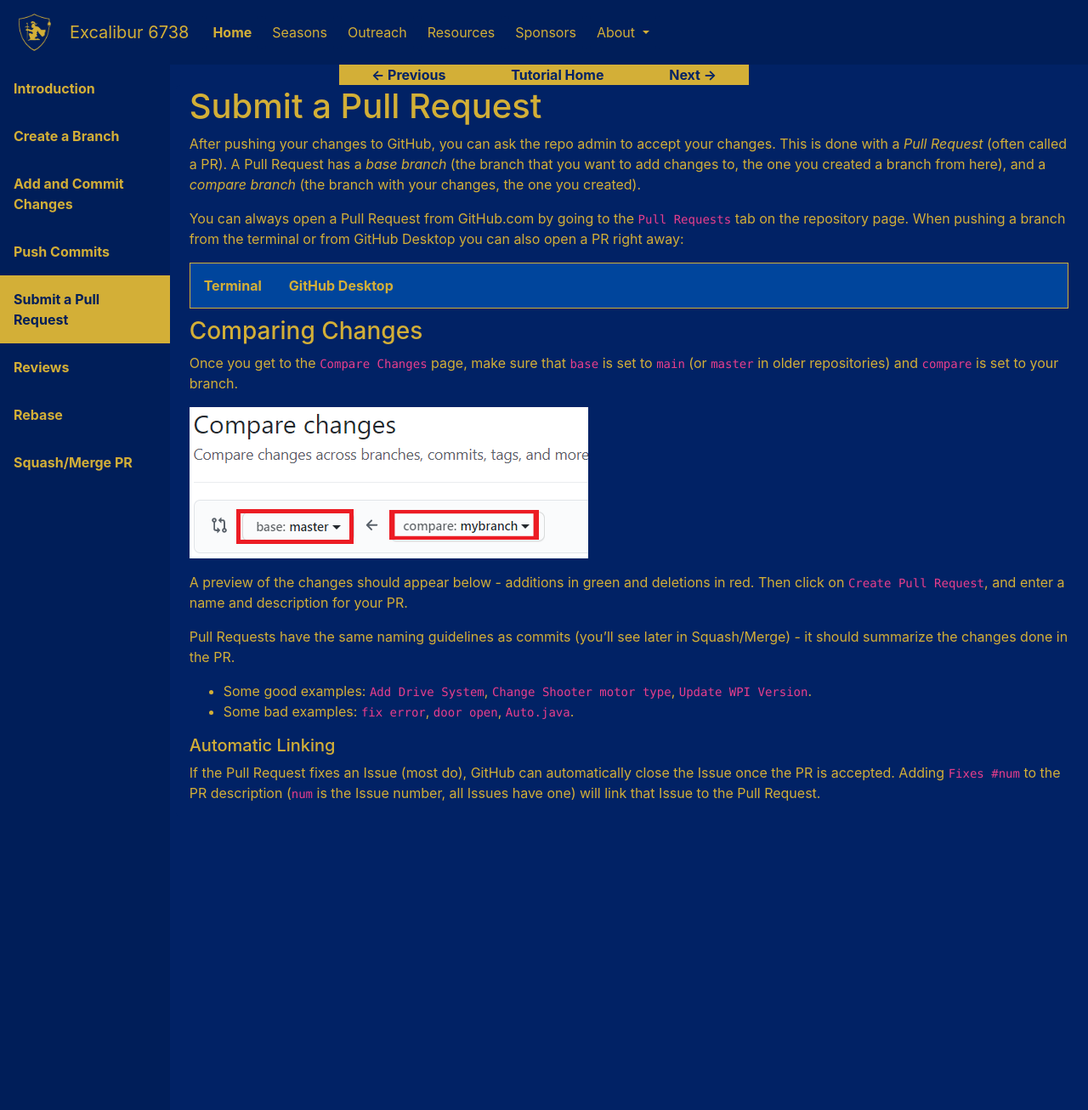
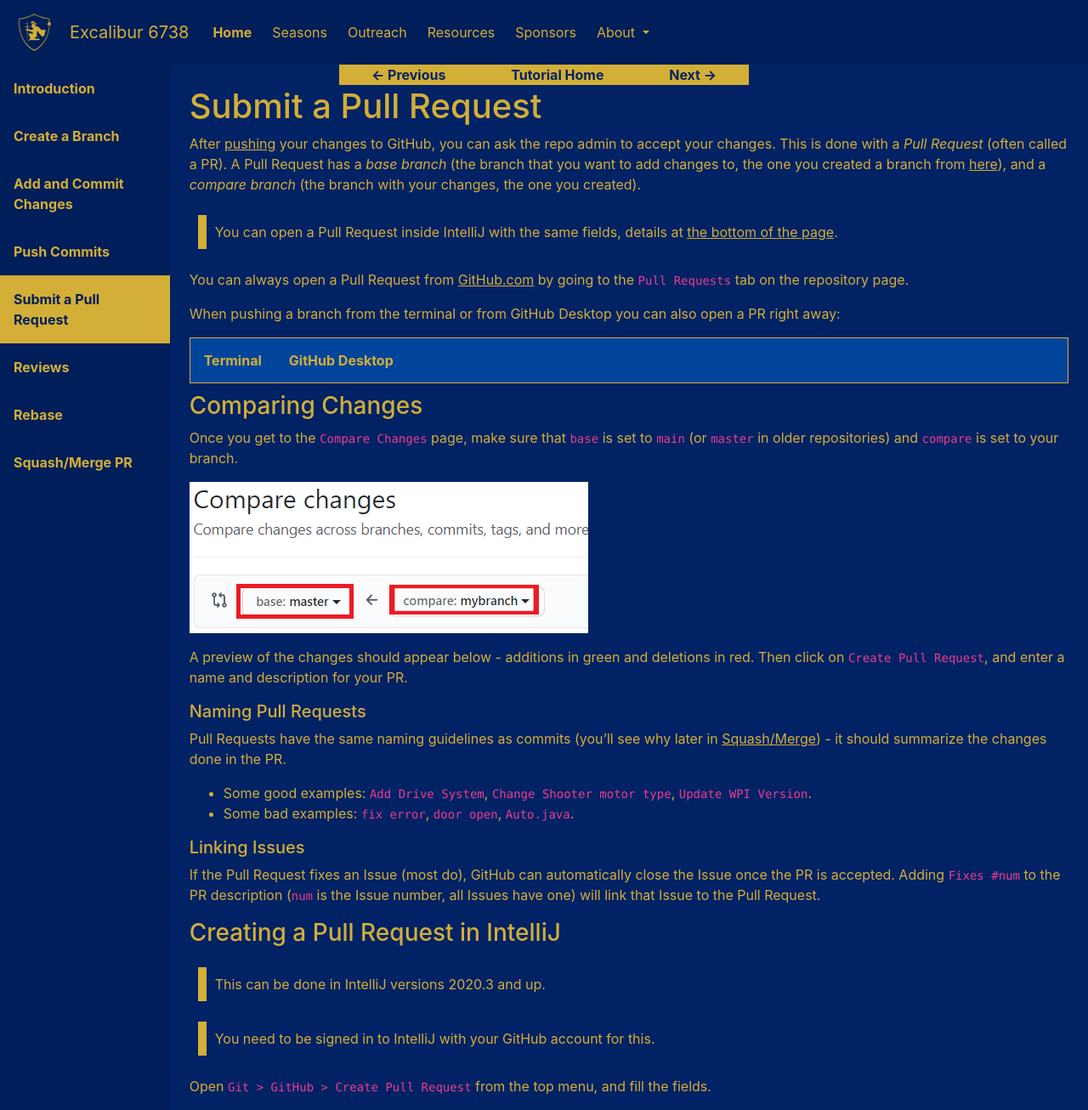
Before and after one commit to YehudaRothstein/excaliburfrc.github.io, a Jekyll site: the page built from tutorials/git/pr.md, in a window 1280 px wide and 1306 px high. Shown: the whole window at 85% size. Built offline with Jekyll 4.4.1, drawn with Linux system fonts in a browser that asks for light colours; nearby versions of some CDN libraries.

Commit message:
update for IntelliJ 2020.3

````diff
--- a/assets/css/styles.css
+++ b/assets/css/styles.css
@@ -272,3 +272,17 @@ img {
 .jumbotron {
   justify-content: center;
 }
+
+blockquote {
+  border-left: 10px solid #d3af37;
+  margin: 1.5em 10px;
+  padding: 0.5em 10px;
+
+}
+blockquote p {
+  display: inline;
+}
+
+p a {
+  text-decoration: #d3af37 underline;
+}
--- a/tutorials/git/pr.md
+++ b/tutorials/git/pr.md
@@ -7,8 +7,10 @@ This is done with a _Pull Request_ (often called a PR).
 A Pull Request has a _base branch_ (the branch that you want to add changes to, the one you created
 a branch from [here](./create-branch.md)), and a _compare branch_ (the branch with your changes, the one you created).
 
+> You can open a Pull Request inside IntelliJ with the same fields, details at [the bottom of the page](#creating-a-pull-request-in-intellij).
 
 You can always open a Pull Request from [GitHub.com](https://github.com) by going to the `Pull Requests` tab on the repository page.
+
 When pushing a branch from the terminal or from GitHub Desktop you can also open a PR right away:
 <div class="tab">
   <button class="tablinks" onclick="switchTo(event, 'cmd-pr')">Terminal</button>
@@ -16,9 +18,9 @@ When pushing a branch from the terminal or from GitHub Desktop you can also open
 </div>
 <details id="cmd-pr">
 
-In the terminal, a similar message will be printed (the line starting with `>` is the push command).
+In the terminal, a similar message will be printed (the line starting with `$>` is the push command).
 ```ps
-> git push --set-upstream origin mybranch
+$> git push --set-upstream origin mybranch
 
 Total 0 (delta 0), reused 0 (delta 0), pack-reused 0
 remote:
@@ -48,10 +50,18 @@ Once you get to the `Compare Changes` page, make sure that `base` is set to `mai
 A preview of the changes should appear below - additions in green and deletions in red.
 Then click on `Create Pull Request`, and enter a name and description for your PR.
 
-Pull Requests have the same naming guidelines as commits (you'll see later in [Squash/Merge](./squash-merge.html)) - it should summarize the changes done in the PR.
+##### Naming Pull Requests
+Pull Requests have the same naming guidelines as commits (you'll see why later in [Squash/Merge](./squash-merge.html)) - it should summarize the changes done in the PR.
 - Some good examples: `Add Drive System`, `Change Shooter motor type`, `Update WPI Version`.
 - Some bad examples: `fix error`, `door open`, `Auto.java`.
 
-##### Automatic Linking
+##### Linking Issues
 If the Pull Request fixes an Issue (most do), GitHub can automatically close the Issue once the PR is accepted.
 Adding `Fixes #num` to the PR description (`num` is the Issue number, all Issues have one) will link that Issue to the Pull Request.
+
+### Creating a Pull Request in IntelliJ
+> This can be done in IntelliJ versions 2020.3 and up.
+
+> You need to be signed in to IntelliJ with your GitHub account for this.
+
+Open `Git > GitHub > Create Pull Request` from the top menu, and fill the fields.
````
Also changed, not shown: tutorials/git/commit.md (+14 -5 lines), tutorials/git/create-branch.md (+2 -4 lines), tutorials/git/rebase.md (+1 -8 lines), tutorials/git/squash.md (+1 -1 lines).
